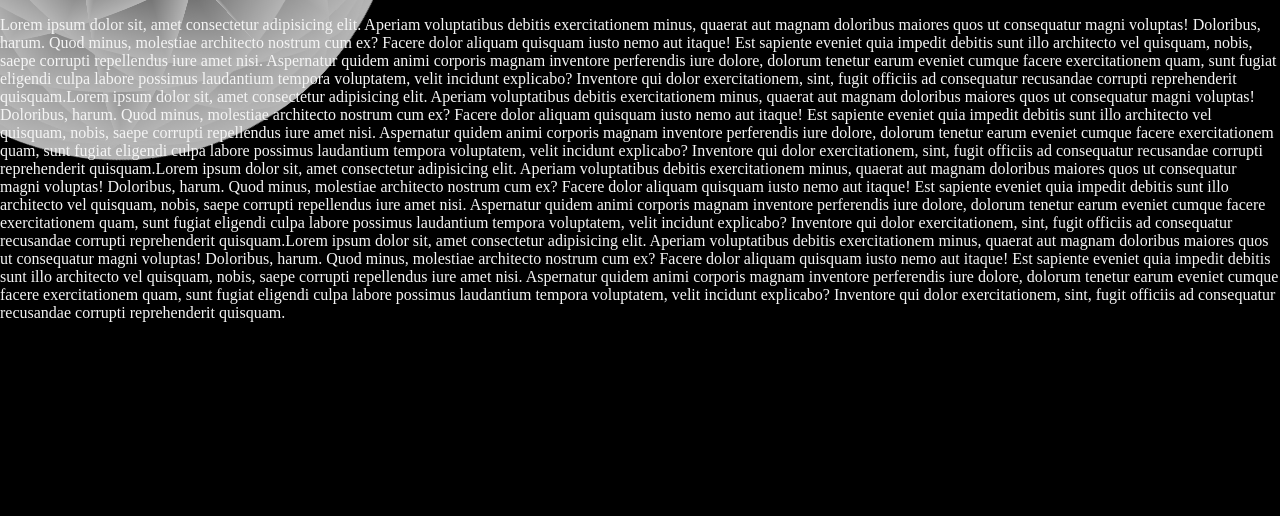
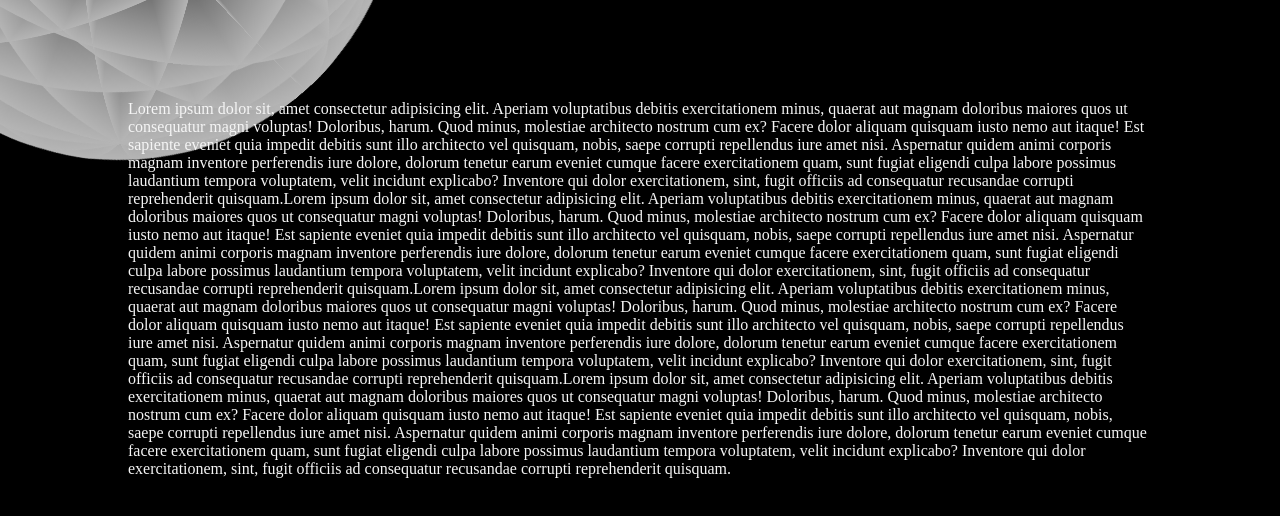
Before and after one commit to Develeopard/rotating_background_css, a plain HTML site: page index.html in a window 1280 px wide. Drawn offline with Linux system fonts and the light colour scheme.

Commit message:
css edited

```diff
--- a/app.css
+++ b/app.css
@@ -98,4 +98,7 @@ body{
     color: whitesmoke;
     position: relative;
     z-index: 33;
+    width: 80%;
+    margin: 100px auto 0 auto;
+
 }
```
